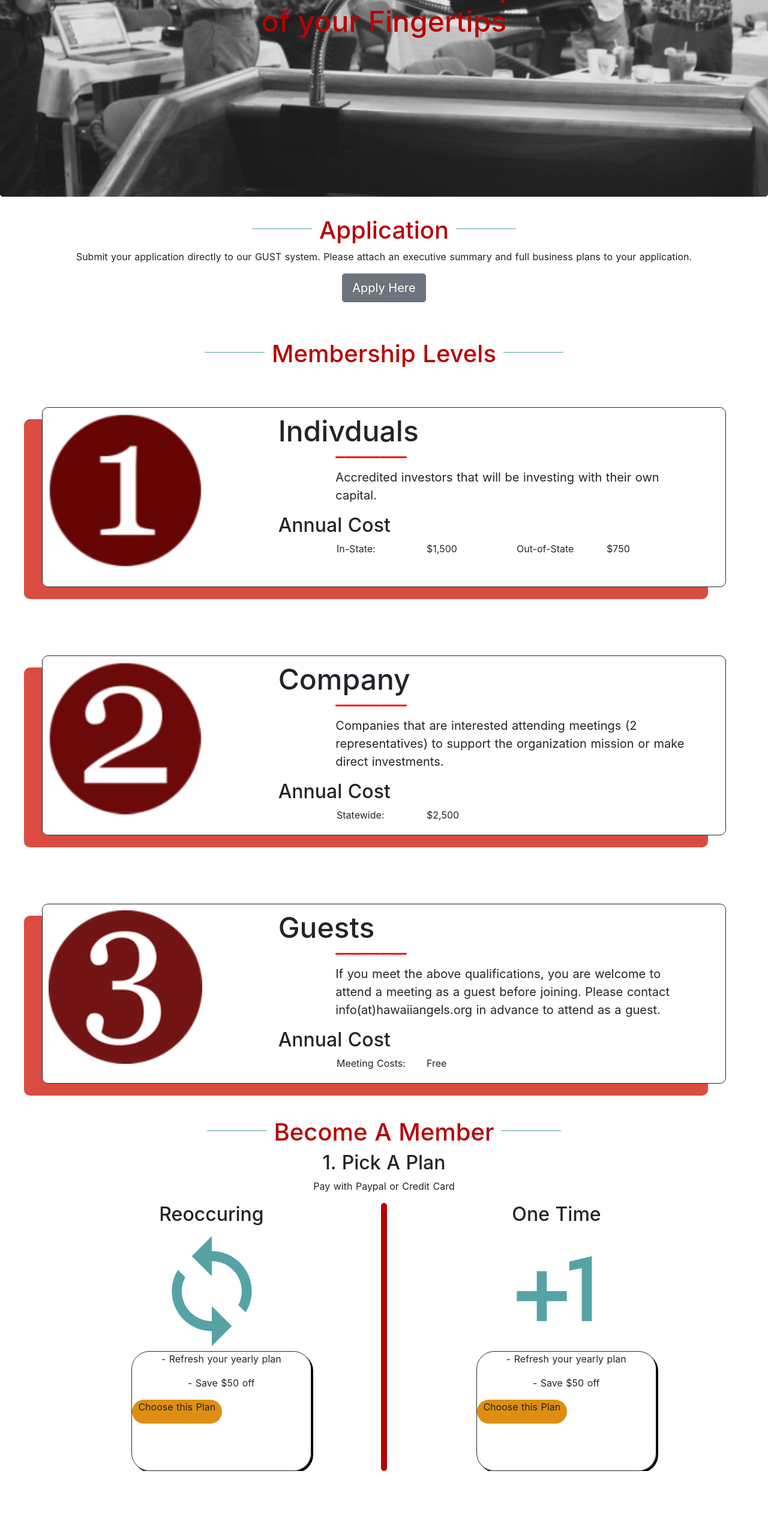
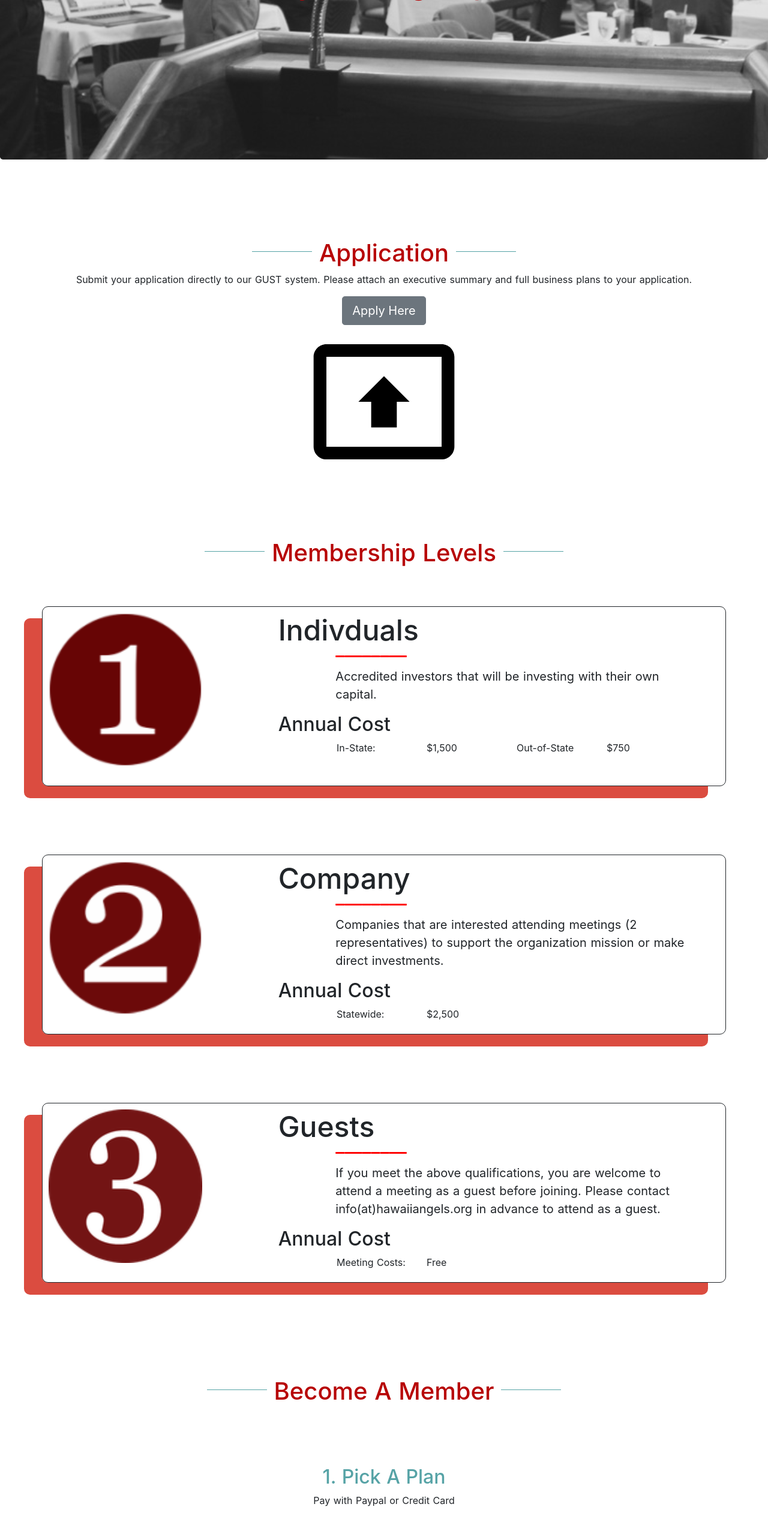
Before and after one commit to WildcherryBazzaire/HawaiianAngels, a Nuxt app: page / in a window 1280 px wide. Shown: the part 234-2762 px from the top of the page at 60% size. Before the commit the page ends 2687 px from the top, so only its background shows below. Built offline with nearby package versions, Linux system fonts and the light colour scheme.

Commit message:
functionality is on the rise

```diff
--- a/components/investors/plan.vue
+++ b/components/investors/plan.vue
@@ -1,33 +1,43 @@
 <template>
   <b-row align-h="end">
     <b-col>
-      <h2>{{ content[0].planName }}</h2>
       <img :src="content[0].image" />
-      <div class="box">
+      <h2 class="h-plan-name">{{ content[0].planName }}</h2>
+      <b-card class="box">
         <p>- Refresh your yearly plan</p>
         <p>- Save $50 off</p>
-        <div id="main-choose-this-plan">
-          <div class="b-choose-this-plan">Choose this Plan</div>
-        </div>
-      </div>
+
+        <b-button class="b-choose-this-plan" @click="openReoccuring()"
+          >Choose this Plan</b-button
+        >
+      </b-card>
     </b-col>
     <div class="divider"></div>
     <b-col>
-      <h2>{{ content[1].planName }}</h2>
       <img :src="content[1].image" />
-      <div class="box">
+      <h2 class="h-plan-name">{{ content[1].planName }}</h2>
+      <b-card class="box">
         <p>- Refresh your yearly plan</p>
         <p>- Save $50 off</p>
-        <div class="b-choose-this-plan">Choose this Plan</div>
-      </div>
+        <b-button
+          class="b-choose-this-plan"
+          @click="
+            openOneTime()
+            openReoccuring()
+          "
+          >Choose this Plan</b-button
+        >
+      </b-card>
     </b-col>
   </b-row>
 </template>
 
 <script>
+// import bus from '@/components/investors/bus'
 export default {
   data() {
     return {
+      oneTime: false,
       content: [
         {
           planName: 'Reoccuring',
@@ -38,6 +48,14 @@ export default {
           image: require('@/assets/investors/one_time.svg')
         }
       ]
+    }
+  },
+  methods: {
+    openReoccuring: function() {
+      this.$emit('changeDisplay', true)
+    },
+    openOneTime: function() {
+      this.$emit('asetActive', true)
     }
   }
 }
@@ -50,8 +68,15 @@ export default {
   height: 40px;
   width: 150px;
 }
+.h-plan-name {
+  color: #de8f11;
+}
+.h-plan-options {
+  color: #56a3a6;
+  margin-top: 100px;
+}
 #main-choose-this-plan {
-  align-content: center;
+  align-items: center;
   display: flex;
 }
 </style>
--- /dev/null
+++ b/components/investors/plan2.vue
@@ -0,0 +1,75 @@
+<template>
+  <b-row align-h="end">
+    <b-col>
+      <div class="oneTime">
+        <img :src="content[1].image" />
+        <h2 class="h-plan-name">{{ content[1].planName }}</h2>
+      </div>
+      <div>
+        <img :src="content[0].image" />
+        <h2 class="h-plan-name">{{ content[0].planName }}</h2>
+      </div>
+    </b-col>
+    <div class="divider"></div>
+    <b-col v-if="setActiveOneTime === true">
+      <div>
+        <h3>IT WORKS WOOMIES FOR EVERYONE!!!</h3>
+      </div>
+      <div>
+        <h3>This is for reoccurintg</h3>
+      </div>
+    </b-col>
+  </b-row>
+</template>
+
+<script>
+// import bus from '@/components/investors/bus'
+export default {
+  props: {
+    setActiveOneTime: Boolean
+  },
+  data() {
+    return {
+      content: [
+        {
+          planName: 'Reoccuring',
+          image: require('@/assets/investors/reoccuring.svg')
+        },
+        {
+          planName: 'One Time',
+          image: require('@/assets/investors/one_time.svg')
+        }
+      ]
+    }
+  },
+  created() {
+    this.$bus.$on('planChanged', function(oneTime) {
+      this.setActiveOneTime = oneTime
+      // eslint-disable-next-line
+        console.log(this.oneTime)
+      // eslint-disable-next-line
+        console.log(this.setActiveOneTime)
+    })
+  }
+}
+</script>
+
+<style>
+.b-choose-this-plan {
+  background-color: #de8f11;
+  border-radius: 20px;
+  height: 40px;
+  width: 150px;
+}
+.h-plan-name {
+  color: #de8f11;
+}
+.h-plan-options {
+  color: #56a3a6;
+  margin-top: 100px;
+}
+#main-choose-this-plan {
+  align-items: center;
+  display: flex;
+}
+</style>
--- a/nuxt.config.js
+++ b/nuxt.config.js
@@ -29,7 +29,7 @@ export default {
   /*
    ** Plugins to load before mounting the App
    */
-  plugins: [],
+  plugins: ['~/plugins/bus.js'],
 
   /*
    ** Nuxt.js modules
--- a/pages/application.vue
+++ b/pages/application.vue
@@ -3,7 +3,7 @@
     <b-row>
       <b-col sm="12">
         <jumbotron></jumbotron>
-        <h1>
+        <h1 class="h-main">
           <hr class="dash" />
           Application
           <hr class="dash" />
@@ -14,6 +14,9 @@
         </p>
         <b-button size="lg">Apply Here</b-button>
       </b-col>
+      <b-col>
+        <img :src="image" />
+      </b-col>
     </b-row>
   </b-container>
 </template>
@@ -23,6 +26,11 @@ import jumbotron from '@/components/application/jumbotron.vue'
 export default {
   components: {
     jumbotron: jumbotron
+  },
+  data() {
+    return {
+      image: require('@/assets/application/application.svg')
+    }
   }
 }
 </script>
--- a/pages/investors.vue
+++ b/pages/investors.vue
@@ -2,7 +2,7 @@
   <b-container class="main">
     <b-row>
       <b-col>
-        <h1>
+        <h1 class="h-main">
           <hr class="dash" />
           Membership Levels
           <hr class="dash" />
@@ -18,14 +18,21 @@
         ></Levels>
       </template>
       <b-col>
-        <h1>
+        <h1 class="h-main">
           <hr class="dash" />
           Become A Member
           <hr class="dash" />
         </h1>
-        <h2>1. Pick A Plan</h2>
+        <h2 class="h-plan-options">1. Pick A Plan</h2>
         <p>Pay with Paypal or Credit Card</p>
-        <Plan></Plan>
+        <Plan
+          @changeDisplay="setActive($event)"
+          @asetActive="bsetActive($event)"
+        ></Plan>
+        <div v-if="active === true">
+          <h2 class="h-plan-options">2. Choose A Membership</h2>
+          <Plan2 :setActiveOneTime="activeOneTime"></Plan2>
+        </div>
       </b-col>
     </b-row>
   </b-container>
@@ -34,13 +41,17 @@
 <script>
 import levels from '@/components/investors/levels.vue'
 import plan from '@/components/investors/plan.vue'
+import plan2 from '@/components/investors/plan2.vue'
 export default {
   components: {
     Levels: levels,
-    Plan: plan
+    Plan: plan,
+    Plan2: plan2
   },
   data() {
     return {
+      activeOneTime: false,
+      active: false,
       content: [
         {
           header: 'Indivduals',
@@ -80,6 +91,14 @@ export default {
         }
       ]
     }
+  },
+  methods: {
+    setActive: function(parm) {
+      this.active = parm
+    },
+    bsetActive: function(parm) {
+      this.activeOneTime = parm
+    }
   }
 }
 </script>
@@ -103,8 +122,14 @@ export default {
   border-left: 10px solid #b70304;
   border-radius: 10px;
 }
+.hidden {
+  display: none;
+}
 h1 {
   color: #b70304;
+}
+.h-main {
+  margin-top: 100px;
 }
 #main {
   max-width: 100%;
--- /dev/null
+++ b/plugins/bus.js
@@ -0,0 +1,9 @@
+import Vue from 'vue'
+
+const eventBus = {}
+
+eventBus.install = function(Vue) {
+  Vue.prototype.$bus = new Vue()
+}
+
+Vue.use(eventBus)
```
